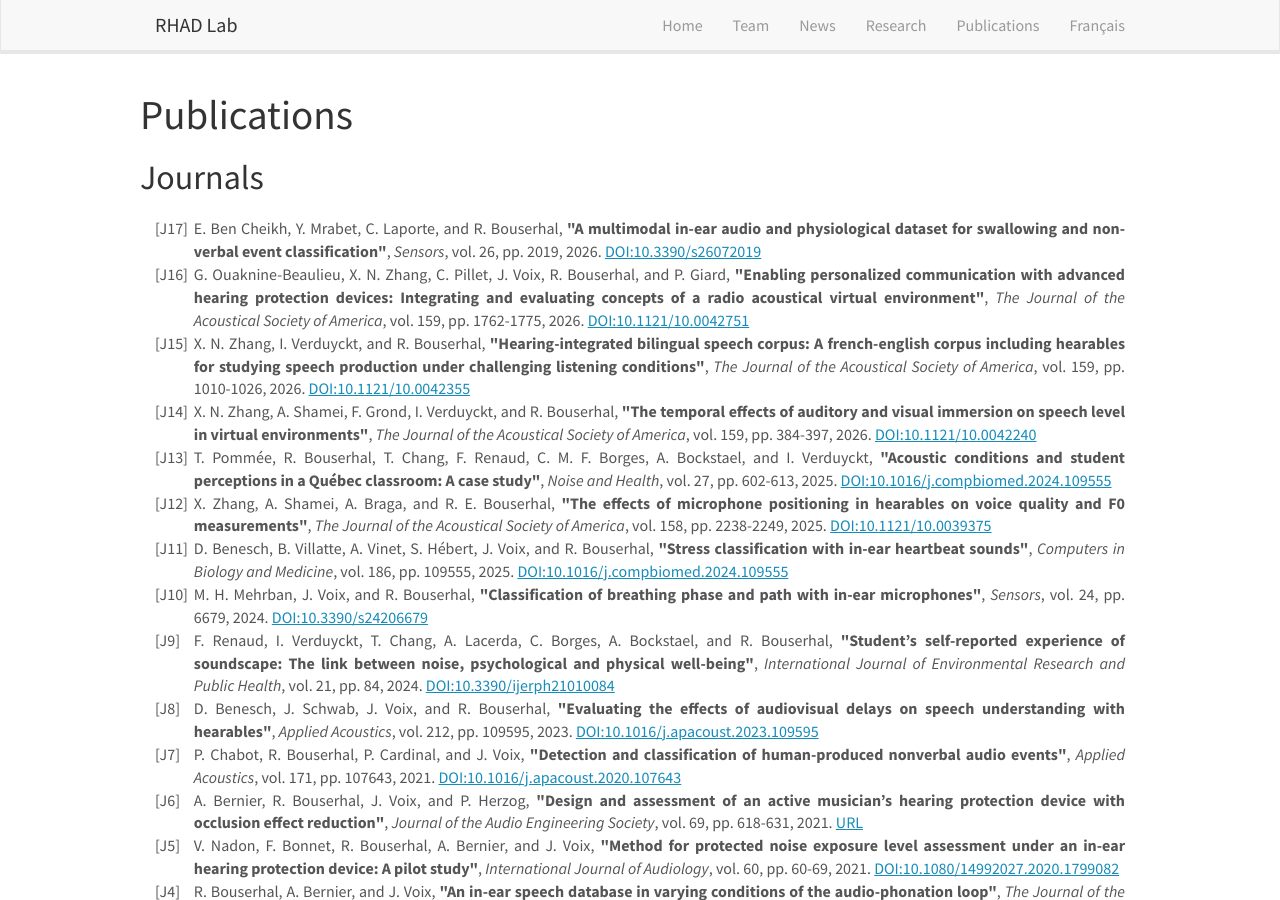
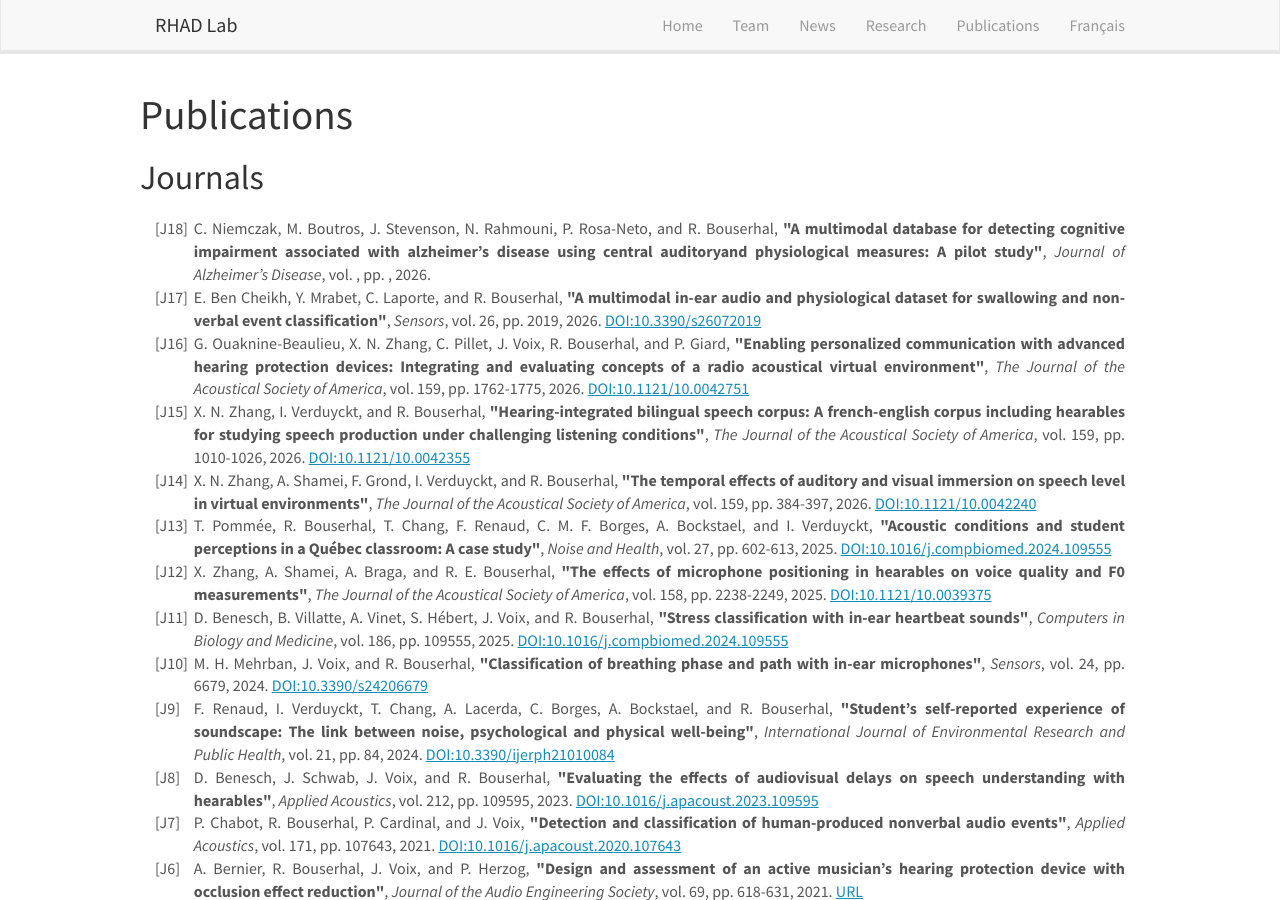
Before and after one commit to rhad-lab/rhad-lab.github.io, a Jekyll site: the page built from _pages/publications.html, in a window 1280 px wide and 900 px high. Built offline with Jekyll 4.4.1, drawn with Linux system fonts in a browser that asks for light colours; nearby versions of some CDN libraries.

```diff
--- a/_data/publications.json
+++ b/_data/publications.json
@@ -393,6 +393,51 @@
     "title": "On the potential for artificial bandwidth extension of bone and tissue conducted speech: A mutual information study",
     "title-short": "On the potential for artificial bandwidth extension of bone and tissue conducted speech",
     "type": "paper-conference"
+  },
+  {
+    "author": [
+      {
+        "family": "Niemczak",
+        "given": "Christopher"
+      },
+      {
+        "family": "Boutros",
+        "given": "Miriam"
+      },
+      {
+        "family": "Stevenson",
+        "given": "Jenna"
+      },
+      {
+        "family": "Rahmouni",
+        "given": "Nesrine"
+      },
+      {
+        "family": "Rosa-Neto",
+        "given": "Pedro"
+      },
+      {
+        "family": "Bouserhal",
+        "given": "Rachel"
+      }
+    ],
+    "container-title": "Journal of Alzheimer’s Disease",
+    "id": "Boutros",
+    "issue": "",
+    "issued": {
+      "date-parts": [
+        [
+          2026
+        ]
+      ]
+    },
+    "note": "accepted",
+    "page": "",
+    "publisher": "Sage",
+    "title": "A multimodal database for detecting cognitive impairment associated with alzheimer’s disease using central auditoryand physiological measures: A pilot study",
+    "title-short": "A multimodal database for detecting cognitive impairment associated with alzheimer’s disease using central auditoryand physiological measures",
+    "type": "article-journal",
+    "volume": ""
   },
   {
     "DOI": "10.3390/s26072019",
```
Also changed, not shown: References/journals.bib (+12 -0 lines).
